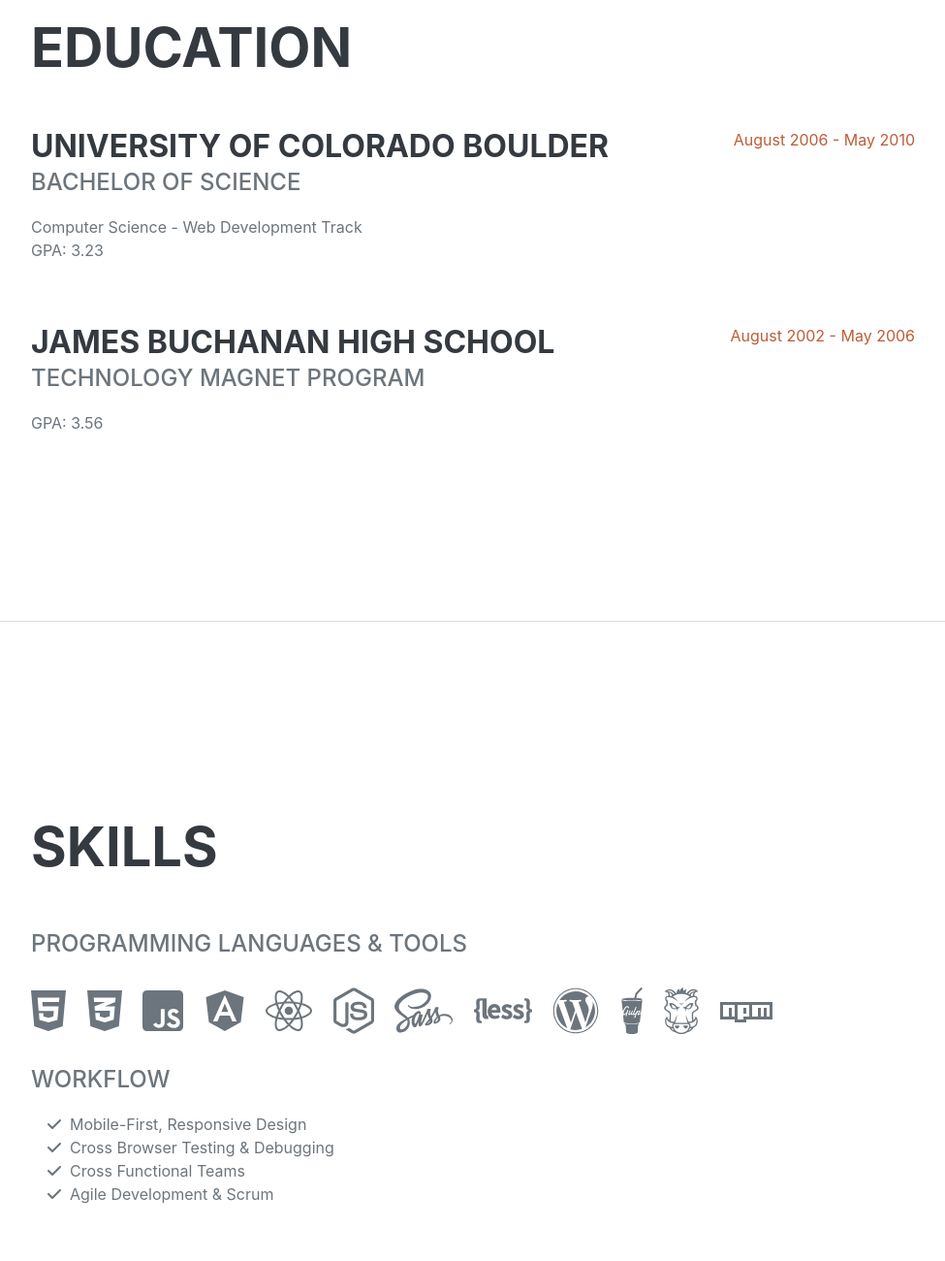
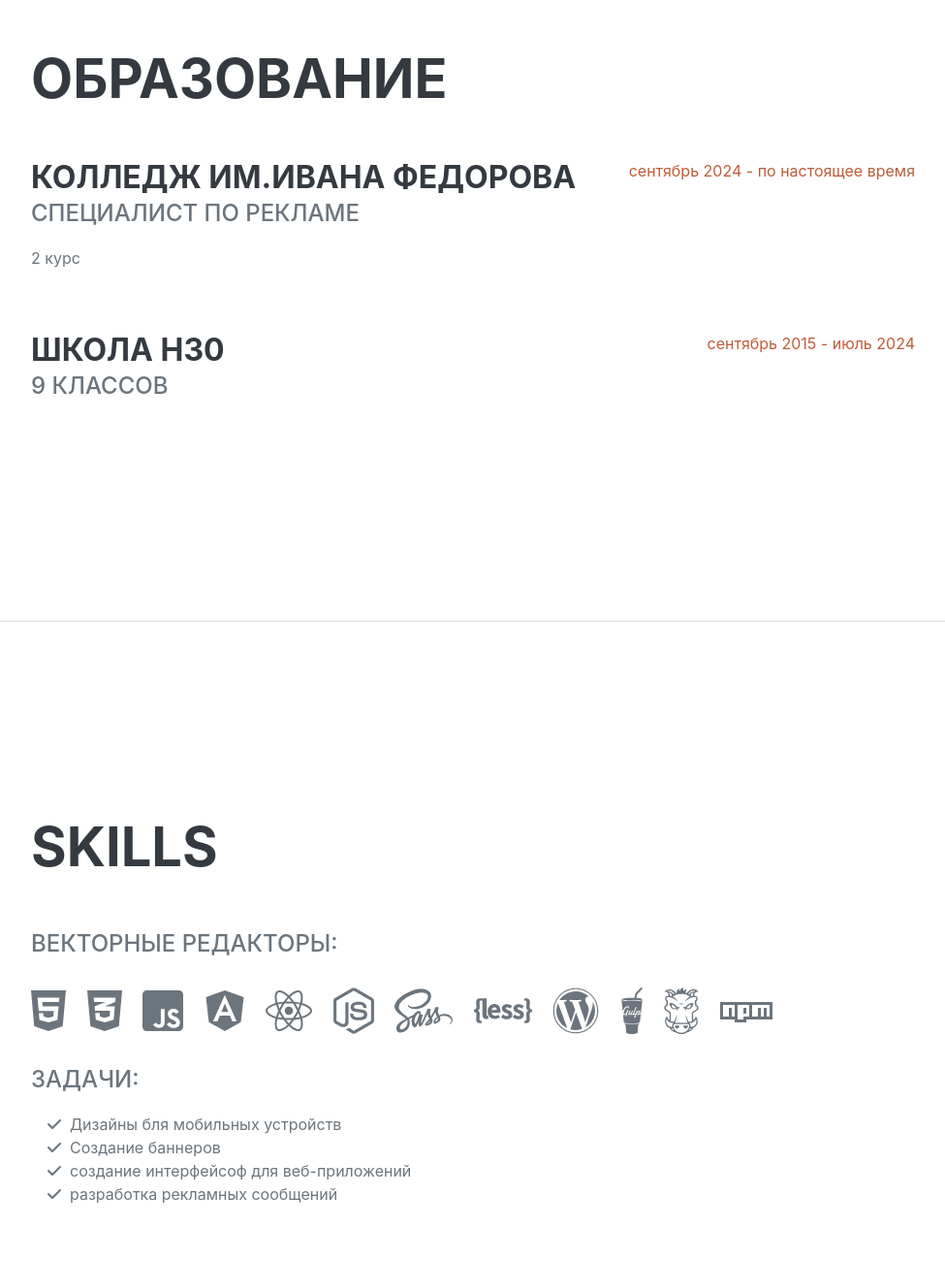
Before and after one commit to oxxxy556/Resume-, a plain HTML site: page index.html in a window 1280 px wide. Shown: the part 1860-3160 px from the top of the page at 97% size, without its empty margins (288-1263 px from the left). Drawn offline with nearby package versions, Linux system fonts and the light colour scheme; a web font is replaced by a local one.

Commit message:
Update index.html

```diff
--- a/index.html
+++ b/index.html
@@ -100,32 +100,32 @@
             <!-- Education-->
             <section class="resume-section" id="education">
                 <div class="resume-section-content">
-                    <h2 class="mb-5">Education</h2>
+                    <h2 class="mb-5">Образование</h2>
                     <div class="d-flex flex-column flex-md-row justify-content-between mb-5">
                         <div class="flex-grow-1">
-                            <h3 class="mb-0">University of Colorado Boulder</h3>
-                            <div class="subheading mb-3">Bachelor of Science</div>
-                            <div>Computer Science - Web Development Track</div>
-                            <p>GPA: 3.23</p>
+                            <h3 class="mb-0">Колледж им.Ивана Федорова</h3>
+                            <div class="subheading mb-3">специалист по рекламе</div>
+                            <div>2 курс</div>
+                            <p></p>
                         </div>
-                        <div class="flex-shrink-0"><span class="text-primary">August 2006 - May 2010</span></div>
+                        <div class="flex-shrink-0"><span class="text-primary">сентябрь 2024 - по настоящее время</span></div>
                     </div>
                     <div class="d-flex flex-column flex-md-row justify-content-between">
                         <div class="flex-grow-1">
-                            <h3 class="mb-0">James Buchanan High School</h3>
-                            <div class="subheading mb-3">Technology Magnet Program</div>
-                            <p>GPA: 3.56</p>
+                            <h3 class="mb-0">Школа Н30</h3>
+                            <div class="subheading mb-3">9 классов</div>
+                            <p></p>
                         </div>
-                        <div class="flex-shrink-0"><span class="text-primary">August 2002 - May 2006</span></div>
+                        <div class="flex-shrink-0"><span class="text-primary">сентябрь 2015 - июль 2024</span></div>
                     </div>
                 </div>
             </section>
             <hr class="m-0" />
-            <!-- Skills-->
+            <!-- Навыки-->
             <section class="resume-section" id="skills">
                 <div class="resume-section-content">
                     <h2 class="mb-5">Skills</h2>
-                    <div class="subheading mb-3">Programming Languages & Tools</div>
+                    <div class="subheading mb-3">векторные редакторы:</div>
                     <ul class="list-inline dev-icons">
                         <li class="list-inline-item"><i class="fab fa-html5"></i></li>
                         <li class="list-inline-item"><i class="fab fa-css3-alt"></i></li>
@@ -140,79 +140,79 @@
                         <li class="list-inline-item"><i class="fab fa-grunt"></i></li>
                         <li class="list-inline-item"><i class="fab fa-npm"></i></li>
                     </ul>
-                    <div class="subheading mb-3">Workflow</div>
+                    <div class="subheading mb-3">Задачи:</div>
                     <ul class="fa-ul mb-0">
                         <li>
                             <span class="fa-li"><i class="fas fa-check"></i></span>
-                            Mobile-First, Responsive Design
+                            Дизайны бля мобильных устройств
                         </li>
                         <li>
                             <span class="fa-li"><i class="fas fa-check"></i></span>
-                            Cross Browser Testing & Debugging
+                            Создание баннеров
                         </li>
                         <li>
                             <span class="fa-li"><i class="fas fa-check"></i></span>
-                            Cross Functional Teams
+                            создание интерфейсоф для веб-приложений
                         </li>
                         <li>
                             <span class="fa-li"><i class="fas fa-check"></i></span>
-                            Agile Development & Scrum
+                            разработка рекламных сообщений
                         </li>
                     </ul>
                 </div>
             </section>
             <hr class="m-0" />
-            <!-- Interests-->
+            <!-- Интересы-->
             <section class="resume-section" id="interests">
                 <div class="resume-section-content">
-                    <h2 class="mb-5">Interests</h2>
-                    <p>Apart from being a web developer, I enjoy most of my time being outdoors. In the winter, I am an avid skier and novice ice climber. During the warmer months here in Colorado, I enjoy mountain biking, free climbing, and kayaking.</p>
-                    <p class="mb-0">When forced indoors, I follow a number of sci-fi and fantasy genre movies and television shows, I am an aspiring chef, and I spend a large amount of my free time exploring the latest technology advancements in the front-end web development world.</p>
+                    <h2 class="mb-5">Интересы</h2>
+                    <p>Помимо создания векторных материалов и разрабоки рекламных текстов, я также занимаюсь рисованием и время от времени выхожу на свежий воздух для вдохновения.</p>
+                    <p class="mb-0">Когда я вынуждена остаться дома, я смотрю научно-фантастические программы и изучаю материалы, которые могут помочь мне развить свои навыки. </p>
                 </div>
             </section>
             <hr class="m-0" />
             <!-- Awards-->
             <section class="resume-section" id="awards">
                 <div class="resume-section-content">
-                    <h2 class="mb-5">Awards & Certifications</h2>
+                    <h2 class="mb-5"></h2>
                     <ul class="fa-ul mb-0">
                         <li>
                             <span class="fa-li"><i class="fas fa-trophy text-warning"></i></span>
-                            Google Analytics Certified Developer
+
                         </li>
                         <li>
                             <span class="fa-li"><i class="fas fa-trophy text-warning"></i></span>
-                            Mobile Web Specialist - Google Certification
+
                         </li>
                         <li>
                             <span class="fa-li"><i class="fas fa-trophy text-warning"></i></span>
-                            1
+
                             <sup>st</sup>
-                            Place - University of Colorado Boulder - Emerging Tech Competition 2009
+
                         </li>
                         <li>
                             <span class="fa-li"><i class="fas fa-trophy text-warning"></i></span>
-                            1
+
                             <sup>st</sup>
-                            Place - University of Colorado Boulder - Adobe Creative Jam 2008 (UI Design Category)
+
                         </li>
                         <li>
                             <span class="fa-li"><i class="fas fa-trophy text-warning"></i></span>
-                            2
+
                             <sup>nd</sup>
-                            Place - University of Colorado Boulder - Emerging Tech Competition 2008
+
                         </li>
                         <li>
                             <span class="fa-li"><i class="fas fa-trophy text-warning"></i></span>
-                            1
+
                             <sup>st</sup>
-                            Place - James Buchanan High School - Hackathon 2006
+
                         </li>
                         <li>
                             <span class="fa-li"><i class="fas fa-trophy text-warning"></i></span>
-                            3
+
                             <sup>rd</sup>
-                            Place - James Buchanan High School - Hackathon 2005
+
                         </li>
                     </ul>
                 </div>
```
